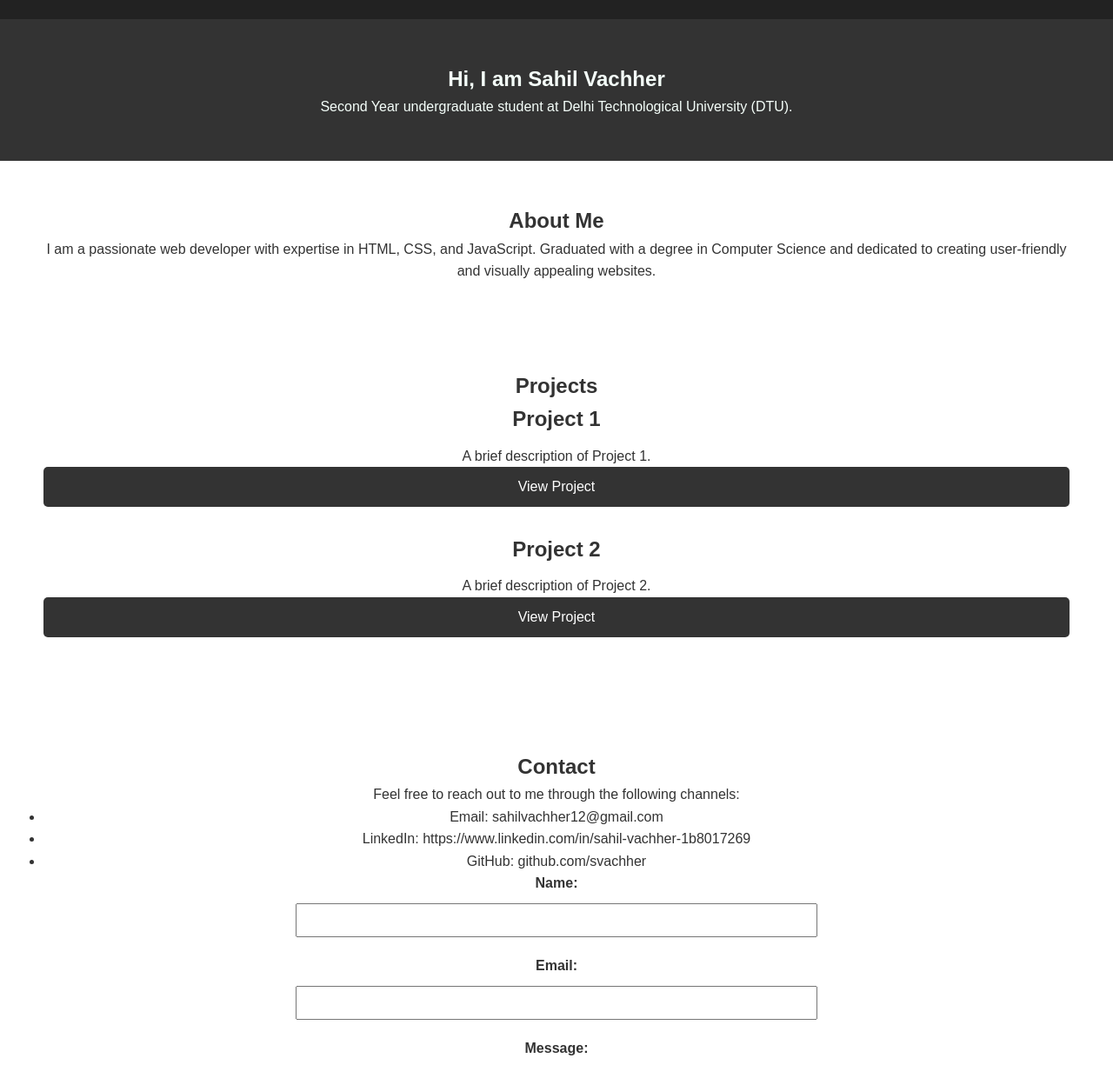
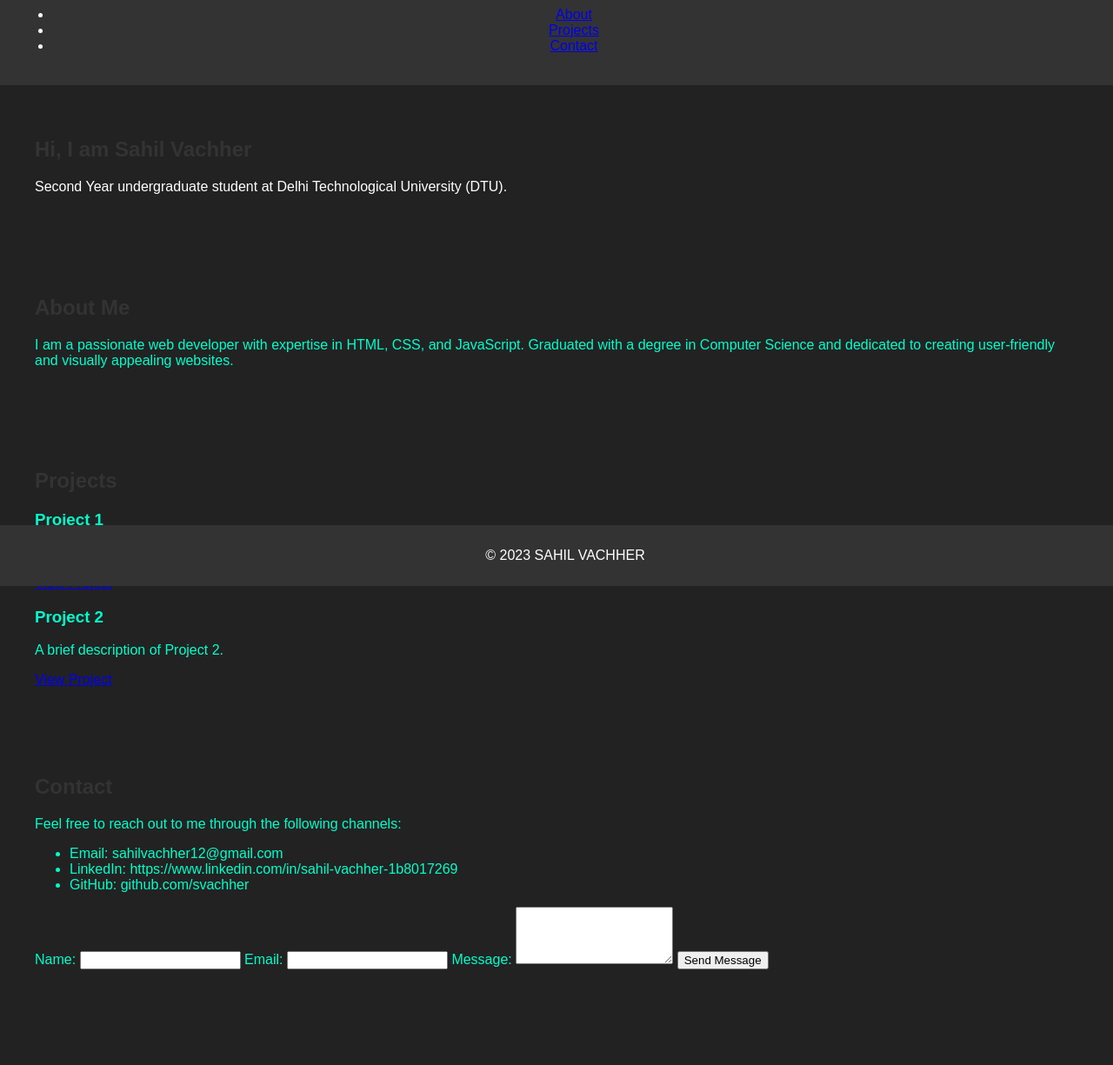
Before and after one commit to svachher/portfolio, a plain HTML site: page index.html in a window 1280 px wide. Shown: the part 126-1351 px from the top of the page at 87% size. After the commit the page ends 1281 px from the top, so only its background shows below. Drawn offline with Linux system fonts and the light colour scheme.

Commit message:
Update styles.css

```diff
--- a/styles.css
+++ b/styles.css
@@ -1,122 +1,44 @@
-/* styles.css */
-
-/* Reset some default styles */
-body, h1, h2, h3, p, ul, li, form {
+body {
+    font-family: 'Arial', sans-serif;
     margin: 0;
     padding: 0;
+    background-color: #222; /* Greyish black background */
+    color: #00ffcc; /* Mint green font color */
 }
 
-body {
-    font-family: 'Arial', sans-serif;
-    line-height: 1.6;
+header {
+    background-color: #333;
+    color: #fff;
+    text-align: center;
+    padding: 20px;
 }
 
-/* Global Styles */
-body {
-    background-color: #f5f5f5; /* Light grey background color */
-    color: #333; /* Dark text color */
+section {
+    padding: 40px;
 }
 
-/* Header Styles */
-header {
-    background-color: #222; /* Dark background color for the header */
-    color: #fff; /* Text color for the header */
-    padding: 20px;
-    text-align: center;
+h2 {
+    color: #333;
 }
 
-header h1 {
-    font-size: 2em;
+footer {
+    background-color: #333;
+    color: #fff;
+    text-align: center;
+    padding: 10px;
+    position: fixed;
+    bottom: 0;
+    width: 100%;
 }
 
-header p {
-    font-size: 1.2em;
+/* Introduction text styling */
+#introduction {
+    color: #fff; /* Initial white color */
+    transition: color 0.3s ease; /* Smooth transition effect */
 }
 
-nav ul {
-    list-style-type: none;
+#introduction:hover {
+    color: #00ffcc; /* Mint green color on hover */
 }
 
-nav ul li {
-    display: inline;
-    margin-right: 20px;
-}
-
-nav a {
-    text-decoration: none;
-    color: #fff; /* Text color for navigation links */
-}
-
-/* Introduction Section Styles */
-#introduction {
-    background-color: #333; /* Background color (greyish black) */
-    color: mintcream; /* Text color (mint green) */
-    padding: 50px;
-    text-align: center;
-}
-
-/* About Me Section Styles */
-#about, #projects, #contact {
-    background-color: #fff; /* White background color for sections */
-    padding: 50px;
-    text-align: center;
-}
-
-/* Project Styles */
-.project {
-    margin-bottom: 30px;
-}
-
-.project h3 {
-    font-size: 1.5em;
-    margin-bottom: 10px;
-}
-
-.project a {
-    display: block;
-    background-color: #333; /* Dark background color for project links */
-    color: #fff; /* Text color for project links */
-    padding: 10px;
-    text-decoration: none;
-    border-radius: 5px;
-}
-
-/* Form Styles */
-form {
-    max-width: 600px;
-    margin: 0 auto;
-}
-
-form label {
-    display: block;
-    margin-bottom: 10px;
-    font-weight: bold;
-}
-
-form input,
-form textarea,
-form button {
-    width: 100%;
-    padding: 10px;
-    margin-bottom: 20px;
-    box-sizing: border-box;
-}
-
-/* Footer Styles */
-footer {
-    background-color: #222; /* Dark background color for the footer */
-    color: #fff; /* Text color for the footer */
-    padding: 20px;
-    text-align: center;
-}
-
-/* Responsive Styles */
-@media (max-width: 768px) {
-    header h1 {
-        font-size: 1.5em;
-    }
-
-    header p {
-        font-size: 1em;
-    }
-}
+/* Add more styles as needed */
```
